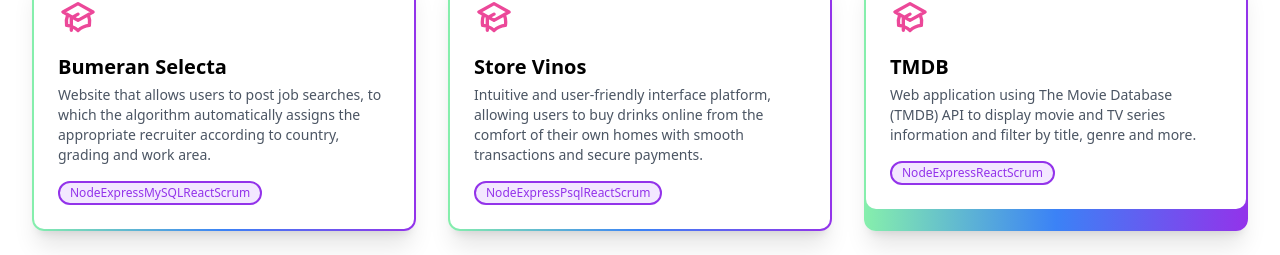
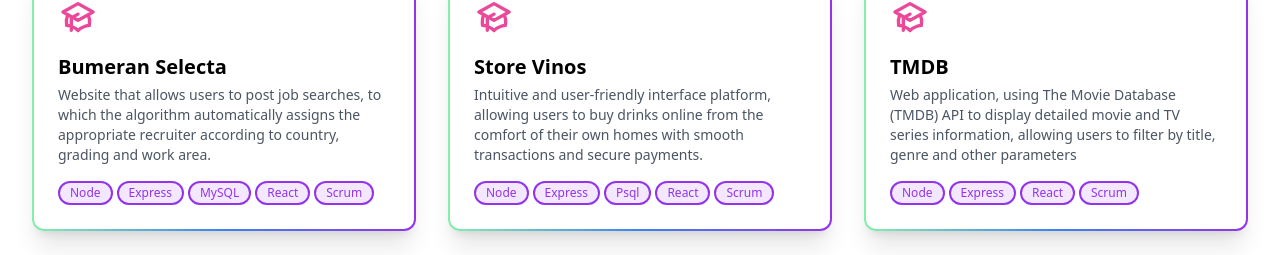
Before and after one commit to JeanLarez/portfolio-jean-larez, a React (Vite) app in the folder portfolio-jean/: page / in a window 1280 px wide. Shown: the part 647-902 px from the top of the page. Built offline with nearby package versions, Linux system fonts and the light colour scheme.

Commit message:
Renderizado dinamico de Tecnologías

```diff
--- a/portfolio-jean/src/common/Card.jsx
+++ b/portfolio-jean/src/common/Card.jsx
@@ -1,46 +1,25 @@
-import dataProjects from "../utils/dataCards";
 import Technologies from "./Technologies";
+import Icon from "./Icon";
+import { FaHtml5 } from "react-icons/fa";
 
-function Card(data) {
-
-
+const Card = ({ title, descrptionEng, technologies }) => {
   return (
     <article className="rounded-xl bg-gradient-to-r from-green-300 via-blue-500 to-purple-600 p-0.5 shadow-xl transition hover:animate-background hover:bg-[length:400%_400%] hover:shadow-sm hover:[animation-duration:_4s]">
       <div className="rounded-[10px] bg-white p-4 sm:p-6">
         <a href="#">
-          <svg
-            xmlns="http://www.w3.org/2000/svg"
-            className="h-10 w-10 text-pink-500"
-            fill="none"
-            viewBox="0 0 24 24"
-            stroke="currentColor"
-          >
-            <path d="M12 14l9-5-9-5-9 5 9 5z" />
-            <path d="M12 14l6.16-3.422a12.083 12.083 0 01.665 6.479A11.952 11.952 0 0012 20.055a11.952 11.952 0 00-6.824-2.998 12.078 12.078 0 01.665-6.479L12 14z" />
-            <path
-              strokeLinecap="round"
-              strokeLinejoin="round"
-              strokeWidth="2"
-              d="M12 14l9-5-9-5-9 5 9 5zm0 0l6.16-3.422a12.083 12.083 0 01.665 6.479A11.952 11.952 0 0012 20.055a11.952 11.952 0 00-6.824-2.998 12.078 12.078 0 01.665-6.479L12 14zm-4 6v-7.5l4-2.222"
-            />
-          </svg>
-          <h2 className="mt-4 text-xl font-bold text-black">{data.title}</h2>
-          <p className="mt-1 text-sm text-gray-600">{data.descrptionEng}</p>
+          <Icon />
+          <h2 className="mt-4 text-xl font-bold text-black">{title}</h2>
+          <p className="mt-1 text-sm text-gray-600">{descrptionEng}</p>
         </a>
 
         <div className="mt-4 flex flex-wrap gap-1">
-          <Technologies technologies={data.technologies}/>
-
-          {/* <span className="whitespace-nowrap rounded-full bg-purple-100 border-2 border-purple-600 px-2.5 py-0.5 text-xs text-purple-600">
-            {data.technology}
-          </span>
-          <span className="whitespace-nowrap rounded-full bg-purple-100 border-2 border-purple-600 px-2.5 py-0.5 text-xs text-purple-600">
-            JavaScript
-          </span> */}
+          {technologies.map((tech) => (
+            <Technologies key={tech} name={tech} />
+          ))}
         </div>
       </div>
     </article>
   );
-}
+};
 
 export default Card;
--- /dev/null
+++ b/portfolio-jean/src/common/Icon.jsx
@@ -0,0 +1,26 @@
+const Icon = () => {
+  return (
+    // <div className="h-10 w-10 text-pink-500 text-4xl">
+    //   <FaHtml5 className="h-10 w-10 text-pink-500"/>
+    //   {icono}
+    // </div>
+    <svg
+      xmlns="http://www.w3.org/2000/svg"
+      className="h-10 w-10 text-pink-500"
+      fill="none"
+      viewBox="0 0 24 24"
+      stroke="currentColor"
+    >
+      <path d="M12 14l9-5-9-5-9 5 9 5z" />
+      <path d="M12 14l6.16-3.422a12.083 12.083 0 01.665 6.479A11.952 11.952 0 0012 20.055a11.952 11.952 0 00-6.824-2.998 12.078 12.078 0 01.665-6.479L12 14z" />
+      <path
+        strokeLinecap="round"
+        strokeLinejoin="round"
+        strokeWidth="2"
+        d="M12 14l9-5-9-5-9 5 9 5zm0 0l6.16-3.422a12.083 12.083 0 01.665 6.479A11.952 11.952 0 0012 20.055a11.952 11.952 0 00-6.824-2.998 12.078 12.078 0 01.665-6.479L12 14zm-4 6v-7.5l4-2.222"
+      />
+    </svg>
+  );
+};
+
+export default Icon;
--- a/portfolio-jean/src/common/Technologies.jsx
+++ b/portfolio-jean/src/common/Technologies.jsx
@@ -1,9 +1,7 @@
-import React from "react";
-
-const Technologies = (data) => {
+const Technologies = ({ name }) => {
   return (
     <span className="whitespace-nowrap rounded-full bg-purple-100 border-2 border-purple-600 px-2.5 py-0.5 text-xs text-purple-600">
-      {data.technologies}
+      {name}
     </span>
   );
 };
--- a/portfolio-jean/src/utils/dataCards.js
+++ b/portfolio-jean/src/utils/dataCards.js
@@ -21,9 +21,9 @@
     id: 3,
     title: "TMDB",
     descrptionEng:
-      "Web application using The Movie Database (TMDB) API to display movie and TV series information and filter by title, genre and more.",
+      "Web application, using The Movie Database (TMDB) API to display detailed movie and TV series information, allowing users to filter by title, genre and other parameters",
     descrptionEsp:
-      "Aplicación web utilizando la API de The Movie Database (TMDB) para mostrar información de películas y series de televisión y filtrar por título, géneroy más.",
+      "Aplicación web, utilizando la API de The Movie Database (TMDB) para mostrar información detallada de películas y series de televisión, permitiendo a los usuarios filtrar por título, género y otros parámetros",
     technologies: ["Node", "Express", "React", "Scrum"],
   },
   {
@@ -55,4 +55,4 @@
   },
 ];
 
-export default dataProjects
+export default dataProjects;
```
Also changed, not shown: portfolio-jean/src/Components/Projects.jsx (+3 -4 lines).
